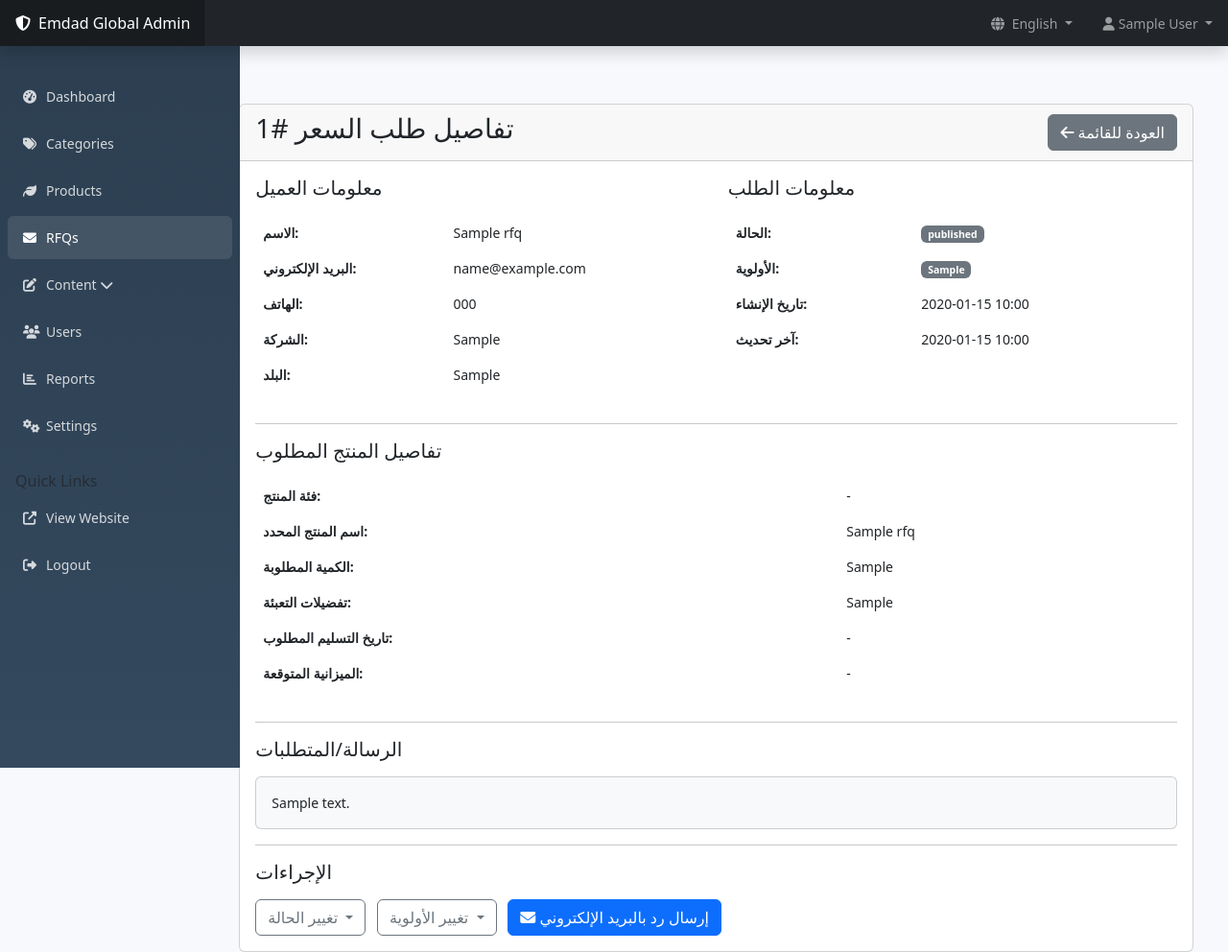
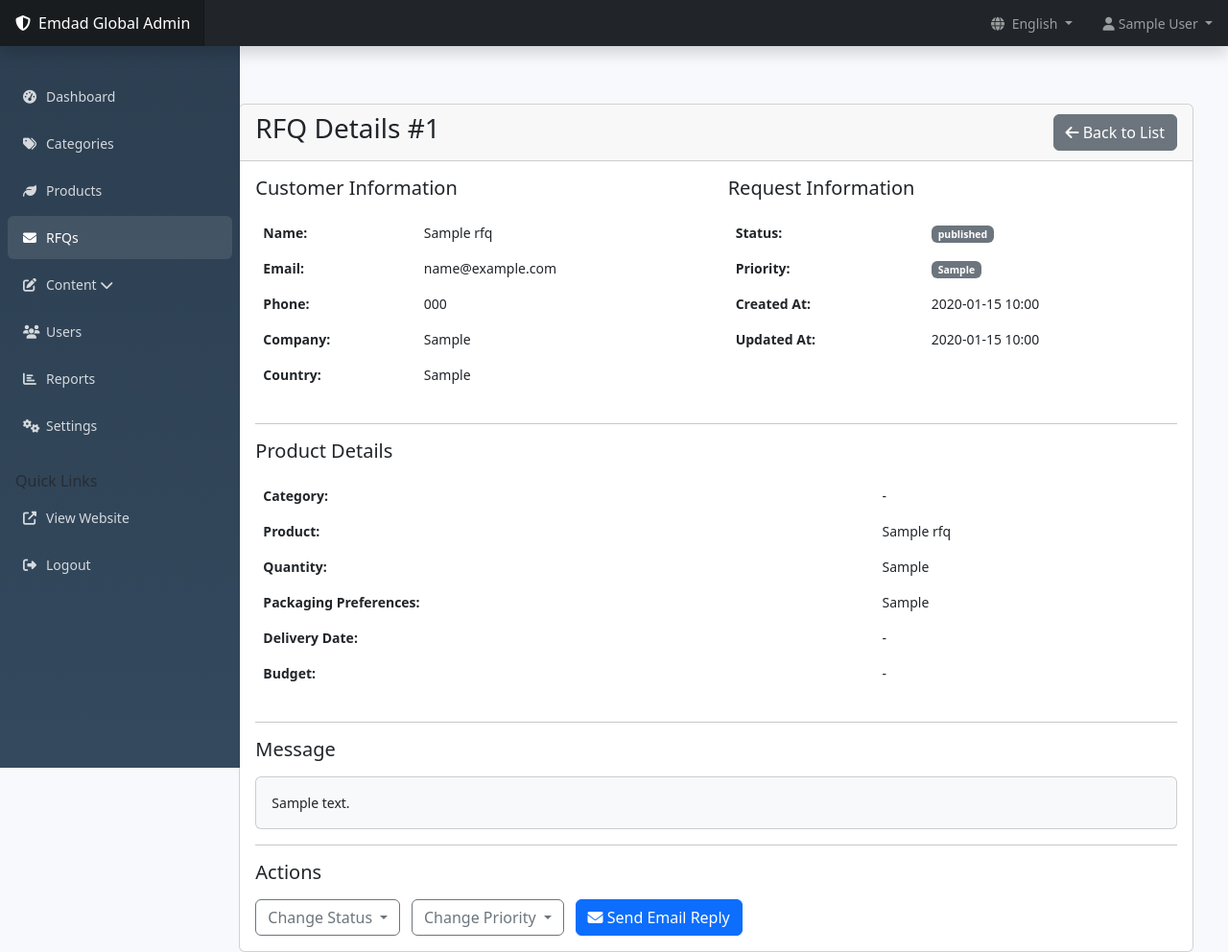
Before and after one commit to whatisup223/emdad, a Flask app: page /admin/rfqs/1 in a window 1280 px wide. Shown: the whole page at 96% size. Run offline with Flask 3, Linux system fonts and the light colour scheme; a user stored in the database is signed in; tables that the repository leaves empty hold one stand-in row (values such as "Sample post").

Commit message:
i18n(admin): translate RFQ detail page to English-ready (labels, badges, actions, messages)

```diff
--- a/templates/admin/rfq_detail.html
+++ b/templates/admin/rfq_detail.html
@@ -1,6 +1,6 @@
 {% extends "admin/base.html" %}
 
-{% block title %}تفاصيل طلب السعر #{{ rfq.id }}{% endblock %}
+{% block title %}{{ _('RFQ Details') }} #{{ rfq.id }}{% endblock %}
 
 {% block content %}
 <div class="container-fluid">
@@ -8,80 +8,80 @@
         <div class="col-12">
             <div class="card">
                 <div class="card-header d-flex justify-content-between align-items-center">
-                    <h3 class="card-title">تفاصيل طلب السعر #{{ rfq.id }}</h3>
+                    <h3 class="card-title">{{ _('RFQ Details') }} #{{ rfq.id }}</h3>
                     <a href="{{ url_for('admin.rfqs') }}" class="btn btn-secondary">
-                        <i class="fas fa-arrow-left"></i> العودة للقائمة
+                        <i class="fas fa-arrow-left"></i> {{ _('Back to List') }}
                     </a>
                 </div>
                 <div class="card-body">
                     <div class="row">
-                        <!-- معلومات العميل -->
+                        <!-- Customer Information -->
                         <div class="col-md-6">
-                            <h5 class="mb-3">معلومات العميل</h5>
+                            <h5 class="mb-3">{{ _('Customer Information') }}</h5>
                             <table class="table table-borderless">
                                 <tr>
-                                    <td><strong>الاسم:</strong></td>
+                                    <td><strong>{{ _('Name') }}:</strong></td>
                                     <td>{{ rfq.name }}</td>
                                 </tr>
                                 <tr>
-                                    <td><strong>البريد الإلكتروني:</strong></td>
+                                    <td><strong>{{ _('Email') }}:</strong></td>
                                     <td>{{ rfq.email }}</td>
                                 </tr>
                                 <tr>
-                                    <td><strong>الهاتف:</strong></td>
+                                    <td><strong>{{ _('Phone') }}:</strong></td>
                                     <td>{{ rfq.phone or '-' }}</td>
                                 </tr>
                                 <tr>
-                                    <td><strong>الشركة:</strong></td>
+                                    <td><strong>{{ _('Company') }}:</strong></td>
                                     <td>{{ rfq.company or '-' }}</td>
                                 </tr>
                                 <tr>
-                                    <td><strong>البلد:</strong></td>
+                                    <td><strong>{{ _('Country') }}:</strong></td>
                                     <td>{{ rfq.country }}</td>
                                 </tr>
                             </table>
                         </div>
 
-                        <!-- معلومات الطلب -->
+                        <!-- Request Information -->
                         <div class="col-md-6">
-                            <h5 class="mb-3">معلومات الطلب</h5>
+                            <h5 class="mb-3">{{ _('Request Information') }}</h5>
                             <table class="table table-borderless">
                                 <tr>
-                                    <td><strong>الحالة:</strong></td>
+                                    <td><strong>{{ _('Status') }}:</strong></td>
                                     <td>
                                         {% if rfq.status == 'new' %}
-                                            <span class="badge bg-warning">جديد</span>
+                                            <span class="badge bg-warning">{{ _('New') }}</span>
                                         {% elif rfq.status == 'in_progress' %}
-                                            <span class="badge bg-info">قيد المعالجة</span>
+                                            <span class="badge bg-info">{{ _('In Progress') }}</span>
                                         {% elif rfq.status == 'completed' %}
-                                            <span class="badge bg-success">مكتمل</span>
+                                            <span class="badge bg-success">{{ _('Completed') }}</span>
                                         {% elif rfq.status == 'cancelled' %}
-                                            <span class="badge bg-danger">ملغي</span>
+                                            <span class="badge bg-secondary">{{ _('Cancelled') }}</span>
                                         {% else %}
                                             <span class="badge bg-secondary">{{ rfq.status }}</span>
                                         {% endif %}
                                     </td>
                                 </tr>
                                 <tr>
-                                    <td><strong>الأولوية:</strong></td>
+                                    <td><strong>{{ _('Priority') }}:</strong></td>
                                     <td>
                                         {% if rfq.priority == 'high' %}
-                                            <span class="badge bg-danger">عالية</span>
+                                            <span class="badge bg-danger">{{ _('High') }}</span>
                                         {% elif rfq.priority == 'medium' %}
-                                            <span class="badge bg-warning">متوسطة</span>
+                                            <span class="badge bg-warning">{{ _('Medium') }}</span>
                                         {% elif rfq.priority == 'low' %}
-                                            <span class="badge bg-success">منخفضة</span>
+                                            <span class="badge bg-success">{{ _('Low') }}</span>
                                         {% else %}
                                             <span class="badge bg-secondary">{{ rfq.priority }}</span>
                                         {% endif %}
                                     </td>
                                 </tr>
                                 <tr>
-                                    <td><strong>تاريخ الإنشاء:</strong></td>
+                                    <td><strong>{{ _('Created At') }}:</strong></td>
                                     <td>{{ rfq.created_at.strftime('%Y-%m-%d %H:%M') }}</td>
                                 </tr>
                                 <tr>
-                                    <td><strong>آخر تحديث:</strong></td>
+                                    <td><strong>{{ _('Updated At') }}:</strong></td>
                                     <td>{{ rfq.updated_at.strftime('%Y-%m-%d %H:%M') if rfq.updated_at else '-' }}</td>
                                 </tr>
                             </table>
@@ -93,30 +93,30 @@
                     <!-- تفاصيل المنتج -->
                     <div class="row">
                         <div class="col-12">
-                            <h5 class="mb-3">تفاصيل المنتج المطلوب</h5>
+                            <h5 class="mb-3">{{ _('Product Details') }}</h5>
                             <table class="table table-borderless">
                                 <tr>
-                                    <td><strong>فئة المنتج:</strong></td>
+                                    <td><strong>{{ _('Category') }}:</strong></td>
                                     <td>{{ rfq.category.get_name() if rfq.category else '-' }}</td>
                                 </tr>
                                 <tr>
-                                    <td><strong>اسم المنتج المحدد:</strong></td>
+                                    <td><strong>{{ _('Product') }}:</strong></td>
                                     <td>{{ rfq.product_name or '-' }}</td>
                                 </tr>
                                 <tr>
-                                    <td><strong>الكمية المطلوبة:</strong></td>
+                                    <td><strong>{{ _('Quantity') }}:</strong></td>
                                     <td>{{ rfq.quantity or '-' }}</td>
                                 </tr>
                                 <tr>
-                                    <td><strong>تفضيلات التعبئة:</strong></td>
+                                    <td><strong>{{ _('Packaging Preferences') }}:</strong></td>
                                     <td>{{ rfq.packaging_preference or '-' }}</td>
                                 </tr>
                                 <tr>
-                                    <td><strong>تاريخ التسليم المطلوب:</strong></td>
+                                    <td><strong>{{ _('Delivery Date') }}:</strong></td>
                                     <td>{{ rfq.delivery_date.strftime('%Y-%m-%d') if rfq.delivery_date else '-' }}</td>
                                 </tr>
                                 <tr>
-                                    <td><strong>الميزانية المتوقعة:</strong></td>
+                                    <td><strong>{{ _('Budget') }}:</strong></td>
                                     <td>{{ rfq.budget or '-' }}</td>
                                 </tr>
                             </table>
@@ -128,10 +128,10 @@
                     <!-- الرسالة -->
                     <div class="row">
                         <div class="col-12">
-                            <h5 class="mb-3">الرسالة/المتطلبات</h5>
+                            <h5 class="mb-3">{{ _('Message') }}</h5>
                             <div class="card bg-light">
                                 <div class="card-body">
-                                    <p class="mb-0">{{ rfq.message or 'لا توجد رسالة' }}</p>
+                                    <p class="mb-0">{{ rfq.message or _('Not available') }}</p>
                                 </div>
                             </div>
                         </div>
@@ -142,32 +142,32 @@
                     <!-- إجراءات -->
                     <div class="row">
                         <div class="col-12">
-                            <h5 class="mb-3">الإجراءات</h5>
+                            <h5 class="mb-3">{{ _('Actions') }}</h5>
                             <div class="btn-group me-2">
                                 <button type="button" class="btn btn-outline-secondary dropdown-toggle" data-bs-toggle="dropdown">
-                                    تغيير الحالة
+                                    {{ _('Change Status') }}
                                 </button>
                                 <ul class="dropdown-menu">
-                                    <li><a class="dropdown-item" href="#" onclick="updateStatus('new')">جديد</a></li>
-                                    <li><a class="dropdown-item" href="#" onclick="updateStatus('in_progress')">قيد المعالجة</a></li>
-                                    <li><a class="dropdown-item" href="#" onclick="updateStatus('completed')">مكتمل</a></li>
-                                    <li><a class="dropdown-item" href="#" onclick="updateStatus('cancelled')">ملغي</a></li>
+                                    <li><a class="dropdown-item" href="#" onclick="updateStatus('new')">{{ _('New') }}</a></li>
+                                    <li><a class="dropdown-item" href="#" onclick="updateStatus('in_progress')">{{ _('In Progress') }}</a></li>
+                                    <li><a class="dropdown-item" href="#" onclick="updateStatus('completed')">{{ _('Completed') }}</a></li>
+                                    <li><a class="dropdown-item" href="#" onclick="updateStatus('cancelled')">{{ _('Cancelled') }}</a></li>
                                 </ul>
                             </div>
 
                             <div class="btn-group me-2">
                                 <button type="button" class="btn btn-outline-secondary dropdown-toggle" data-bs-toggle="dropdown">
-                                    تغيير الأولوية
+                                    {{ _('Change Priority') }}
                                 </button>
                                 <ul class="dropdown-menu">
-                                    <li><a class="dropdown-item" href="#" onclick="updatePriority('low')">منخفضة</a></li>
-                                    <li><a class="dropdown-item" href="#" onclick="updatePriority('medium')">متوسطة</a></li>
-                                    <li><a class="dropdown-item" href="#" onclick="updatePriority('high')">عالية</a></li>
+                                    <li><a class="dropdown-item" href="#" onclick="updatePriority('low')">{{ _('Low') }}</a></li>
+                                    <li><a class="dropdown-item" href="#" onclick="updatePriority('medium')">{{ _('Medium') }}</a></li>
+                                    <li><a class="dropdown-item" href="#" onclick="updatePriority('high')">{{ _('High') }}</a></li>
                                 </ul>
                             </div>
 
-                            <a href="mailto:{{ rfq.email }}?subject=رد على طلب السعر #{{ rfq.id }}" class="btn btn-primary">
-                                <i class="fas fa-envelope"></i> إرسال رد بالبريد الإلكتروني
+                            <a href="mailto:{{ rfq.email }}?subject={{ _('RFQ Reply') }} #{{ rfq.id }}" class="btn btn-primary">
+                                <i class="fas fa-envelope"></i> {{ _('Send Email Reply') }}
                             </a>
                         </div>
                     </div>
@@ -179,7 +179,7 @@
 
 <script>
 function updateStatus(newStatus) {
-    if (confirm('هل أنت متأكد من تغيير حالة هذا الطلب؟')) {
+    if (confirm("{{ _('Are you sure?') }}")) {
         fetch(`/admin/rfqs/{{ rfq.id }}/status`, {
             method: 'POST',
             headers: {
@@ -193,18 +193,18 @@ function updateStatus(newStatus) {
             if (data.success) {
                 location.reload();
             } else {
-                alert('حدث خطأ في تحديث الحالة');
+                alert("{{ _('Error') }}");
             }
         })
         .catch(error => {
             console.error('Error:', error);
-            alert('حدث خطأ في تحديث الحالة');
+            alert("{{ _('Error') }}");
         });
     }
 }
 
 function updatePriority(newPriority) {
-    if (confirm('هل أنت متأكد من تغيير أولوية هذا الطلب؟')) {
+    if (confirm("{{ _('Are you sure?') }}")) {
         fetch(`/admin/rfqs/{{ rfq.id }}/priority`, {
             method: 'POST',
             headers: {
@@ -218,12 +218,12 @@ function updatePriority(newPriority) {
             if (data.success) {
                 location.reload();
             } else {
-                alert('حدث خطأ في تحديث الأولوية');
+                alert("{{ _('Error') }}");
             }
         })
         .catch(error => {
             console.error('Error:', error);
-            alert('حدث خطأ في تحديث الأولوية');
+            alert("{{ _('Error') }}");
         });
     }
 }
```
